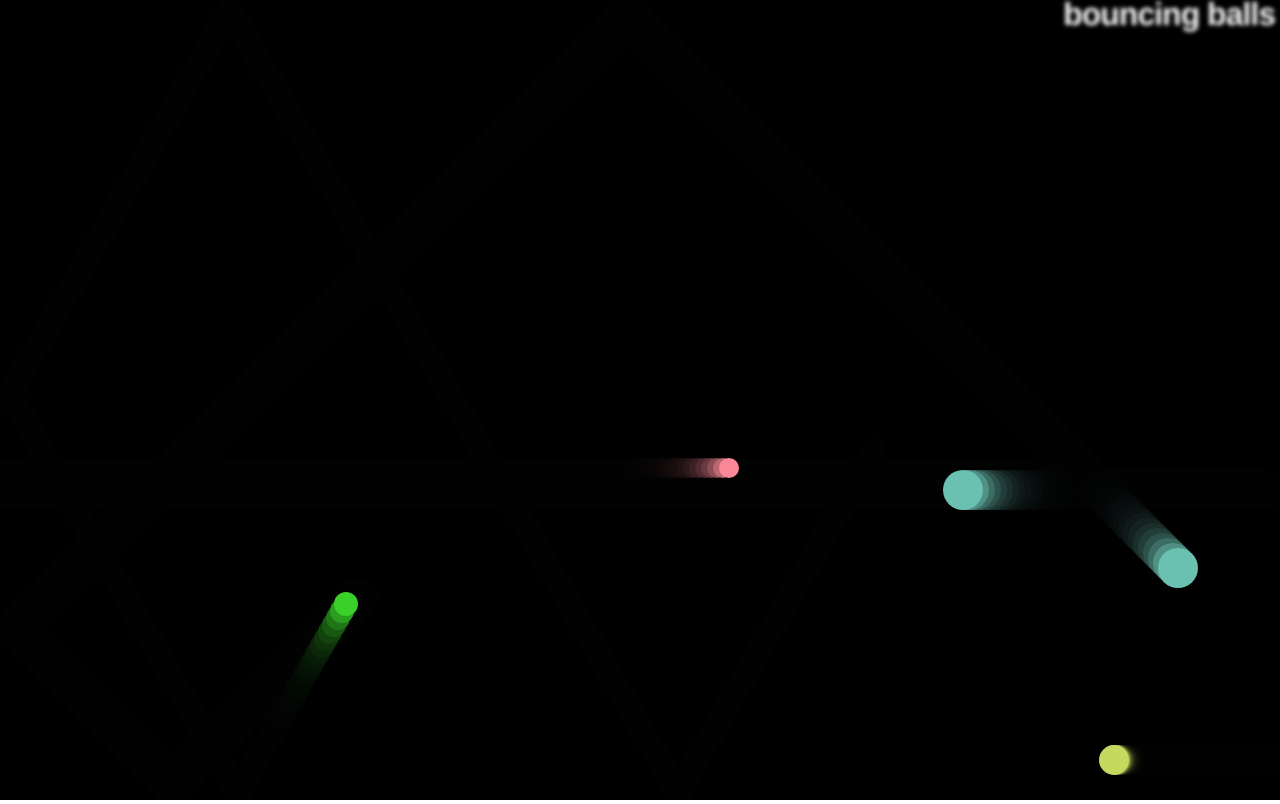
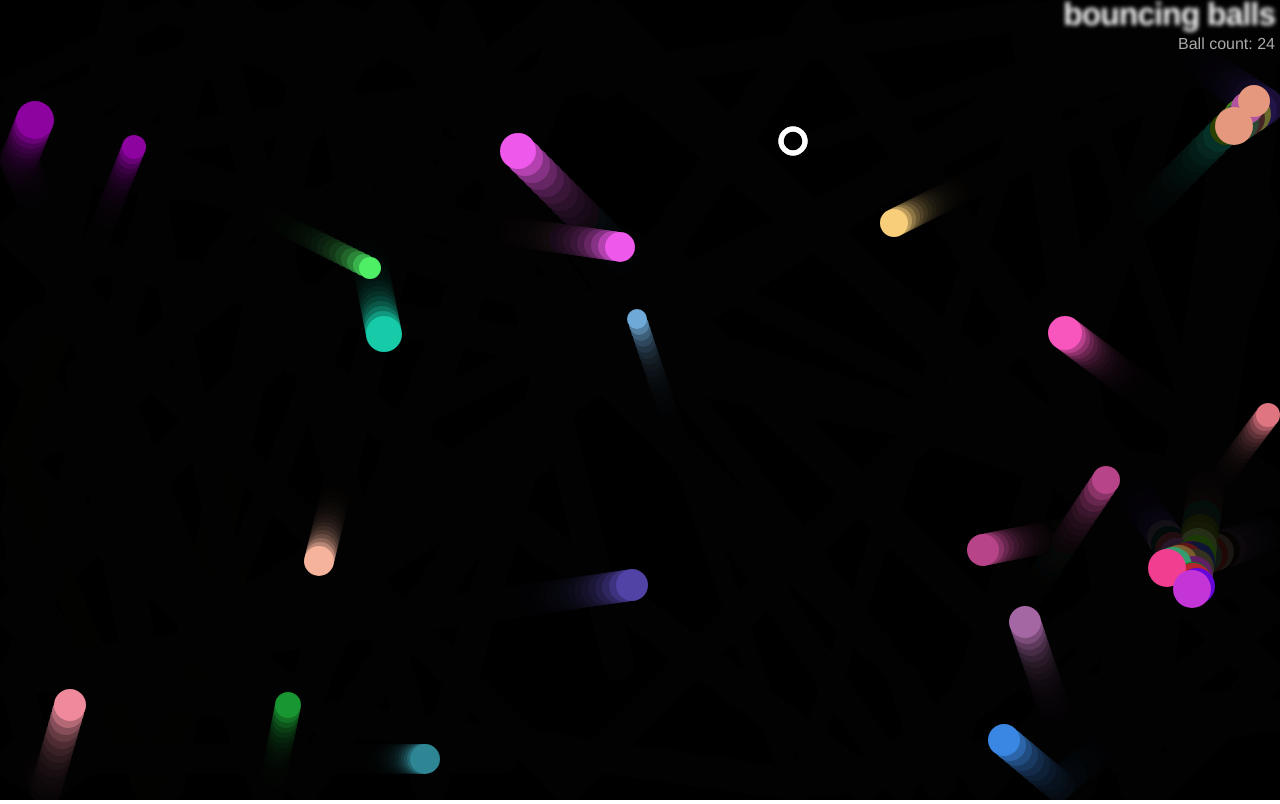
Before and after one commit to DECDev21/bouncing-balls, a plain HTML site: page index.html in a window 1280 px wide. Drawn offline with Linux system fonts and the light colour scheme.

Commit message:
Update index.html, main.js and style.css to complete the second part of bouncing balls exercise

```diff
--- a/index.html
+++ b/index.html
@@ -8,6 +8,7 @@
 
   <body>
     <h1>bouncing balls</h1>
+    <p>Ball count: </p>
     <canvas></canvas>
 
     <script src="main.js"></script>
--- a/main.js
+++ b/main.js
@@ -1,3 +1,6 @@
+const para = document.querySelector('p');
+let count = 0;
+
 // setup canvas
 
 const canvas = document.querySelector('canvas');
@@ -13,15 +16,91 @@ function random(min, max) {
   return num;
 }
 
-// modeling balls with object
+// modeling balls with objects
 
-function Ball(x, y, velX, velY, color, size) {
+function Shape(x, y, velX, velY, exists) {
   this.x = x; //posición horizontal
   this.y = y; //posición vertical
   this.velX = velX; //velocidad horizontal
   this.velY = velY; //velocidad vertical
-  this.color = color; //color
-  this.size = size; //tamaño
+  this.exists = exists; // para saber si la bola aún está en el programa
+}
+
+// ball inheritance from Shape
+
+function Ball(x, y, velX, velY, exists, color, size) {
+  Shape.call(this, x, y, velX, velY, exists);
+
+  this.color = color;
+  this.size = size;
+}
+
+// creating the "evil circle"
+
+function EvilCircle(x, y, exists) {
+  Shape.call(this, x, y, velX = 20, velY=20, exists);
+
+  this.color = 'white';
+  this.size = 12;
+}
+
+// methods for the Evil Circle
+
+EvilCircle.prototype.draw = function() {
+  ctx.beginPath();
+  ctx.lineWidth = 5;
+  ctx.strokeStyle = this.color;
+  ctx.arc(this.x, this.y, this.size, 0, 2 * Math.PI);
+  ctx.stroke();
+}
+
+EvilCircle.prototype.checkBounds = function() {
+  if ((this.x + this.size) >= width) {
+    this.x = this.size -10;
+  }
+
+  if ((this.x - this.size) <= 0) {
+    this.x = this.size -10;
+  }
+
+  if ((this.y + this.size) >= height) {
+    this.y = this.size -10;
+  }
+
+  if ((this.y - this.size) <= 0) {
+    this.y = this.size -10;
+  }
+}
+
+EvilCircle.prototype.setControls = function() {
+  var _this = this;
+  window.onkeydown = function(e) {
+    if (e.keyCode === 65) {
+      _this.x -= _this.velX;
+    } else if (e.keyCode === 68) {
+      _this.x += _this.velX;
+    } else if (e.keyCode === 87) {
+      _this.y -= _this.velY;
+    } else if (e.keyCode === 83) {
+      _this.y += _this.velY;
+    }
+  }
+}
+
+EvilCircle.prototype.collisionDetect = function() {
+  for (var j = 0; j < balls.length; j++) {
+    if (balls[j].exists) {
+      var dx = this.x - balls[j].x;
+      var dy = this.y - balls[j].y;
+      var distance = Math.sqrt(dx * dx + dy * dy);
+
+      if (distance < this.size + balls[j].size) {
+        balls[j].exists = false;
+        count--;
+        para.textContent = 'Ball count: ' + count;
+      }
+    }
+  }
 }
 
 // method to draw balls
@@ -74,33 +153,46 @@ Ball.prototype.collisionDetect = function() {
 
 // balls animation
 
-var balls = [];
+const balls = [];
 
-function loop() {
-  ctx.fillStyle = 'rgba(0, 0, 0, 0.25)';
-  ctx.fillRect(0, 0, width, height);
-
-  while (balls.length < 5) {
-    var size = random(10,20);
-    var ball = new Ball(
-      // la posición de las pelotas, se dibujará al menos siempre
-      // como mínimo a un ancho de la pelota de distancia al borde del
-      // canvas, para evitar errores en el dibujo
+while(balls.length < 25) {
+  const size = random(10,20);
+  let ball = new Ball(
+    // ball position always drawn at least one ball width
+    // away from the adge of the canvas, to avoid drawing errors
     random(0 + size,width - size),
     random(0 + size,height - size),
     random(-7,7),
     random(-7,7),
+    true,
     'rgb(' + random(0,255) + ',' + random(0,255) + ',' + random(0,255) +')',
     size
   );
   balls.push(ball);
+  count++;
+  para.textContent = 'Ball count: ' + count;
 }
 
-  for (var i = 0; i < balls.length; i++) {
+// define loop that keeps drawing the scene constantly
+
+let evil = new EvilCircle(random(0,width), random(0,height), true);
+evil.setControls();
+
+function loop() {
+  ctx.fillStyle = 'rgba(0,0,0,0.25)';
+  ctx.fillRect(0,0,width,height);
+
+  for(let i = 0; i < balls.length; i++) {
+    if(balls[i].exists) {
       balls[i].draw();
       balls[i].update();
       balls[i].collisionDetect();
     }
+  }
+
+  evil.draw();
+  evil.checkBounds();
+  evil.collisionDetect();
 
   requestAnimationFrame(loop);
 }
--- a/style.css
+++ b/style.css
@@ -23,3 +23,11 @@ html, body {
     color: transparent;
     text-shadow: 0 0 4px white;
   }
+
+  p {
+    position: absolute;
+    margin: 0;
+    top: 35px;
+    right: 5px;
+    color: #aaa;
+  }
```
Lines whose indentation alone changed are shown as unchanged.
